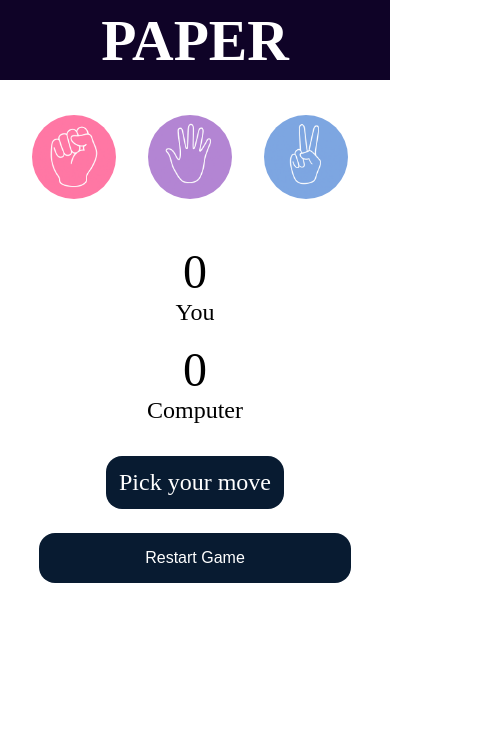
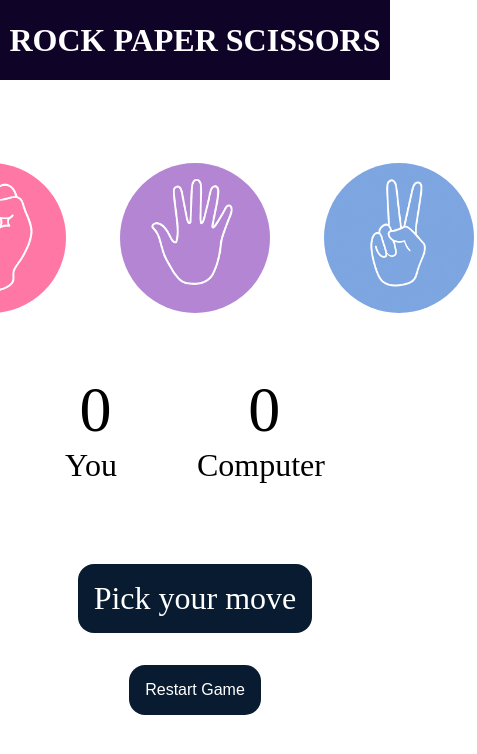
Before and after one commit to GitWithAnkit/rock-paper-scissors, a plain HTML site: page index.html in a window 390 px wide. Shown: the whole page, 477 px wide, since content can reach past the window. Drawn offline with Linux system fonts and the light colour scheme.

Commit message:
Update rps.css

```diff
--- a/rps.css
+++ b/rps.css
@@ -1,42 +1,36 @@
-* {
+*{
     margin: 0;
-    padding: 0;
-    box-sizing: border-box;
 }
 
-.header {
+.header{
     display: flex;
     background-color: rgb(15, 3, 39);
     color: white;
     height: 5rem;
     justify-content: center;
     align-items: center;
-    text-align: center;
-    font-size: 1.8rem;
-    padding: 0 1rem;
 }
 
-.choices {
+.choices{
     display: flex;
     justify-content: center;
     align-items: center;
     gap: 3rem;
     margin-top: 5rem;
-    flex-wrap: wrap;
 }
 
-.choice {
+.choice{
     height: 165px;
     width: 165px;
     transition: transform 0.3s ease, border 0.3s ease;
 }
 
-.choice:hover {
+.choice:hover{
     transform: scale(1.1);
     cursor: pointer;
 }
 
-img {
+img{
     height: 150px;
     width: 150px;
     object-fit: cover;
@@ -44,31 +38,24 @@ img {
     border: 3px solid transparent;
 }
 
-img.selected {
-    border: 3px solid black;
-}
-
-.scoreboard {
+.scoreboard{
     display: flex;
     justify-content: center;
     align-items: center;
     gap: 5rem;
     font-size: 2rem;
     margin-top: 3rem;
-    flex-wrap: wrap;
-    text-align: center;
 }
 
-#user-score,
-#comp-score {
+#user-score, #comp-score{
     font-size: 4rem;
 }
 
-#user-score {
+#user-score{
     padding-left: 0.9rem;
 }
 
-#comp-score {
+#comp-score{
     padding-left: 3.2rem;
 }
 
@@ -77,8 +64,6 @@ img.selected {
     align-items: center;
     justify-content: center;
     margin-top: 5rem;
-    padding: 0 1rem;
-    text-align: center;
 }
 
 #msg {
@@ -90,7 +75,11 @@ img.selected {
   border-radius: 1rem;
 }
 
-.button {
+img.selected {
+    border: 3px solid black;
+}
+
+.button{
     display: flex;
     justify-content: center;
     margin-top: 2rem;
@@ -110,55 +99,3 @@ img.selected {
 #restart-btn:hover {
     background-color: #0d2a4d;
 }
-
-/* ✅ Mobile Responsive Section */
-@media screen and (max-width: 600px) {
-    .choices {
-        flex-direction: row;
-        flex-wrap: wrap;
-        gap: 1rem;
-        margin-top: 2rem;
-    }
-
-    .choice {
-        height: 100px;
-        width: 100px;
-    }
-
-    img {
-        height: 90px;
-        width: 90px;
-    }
-
-    .scoreboard {
-        flex-direction: column;
-        gap: 1rem;
-        font-size: 1.5rem;
-        margin-top: 2rem;
-    }
-
-    #user-score, #comp-score {
-        font-size: 3rem;
-        padding-left: 0;
-    }
-
-    .msg-box {
-        margin-top: 2rem;
-        padding: 0 1rem;
-    }
-
-    #msg {
-        font-size: 1.5rem;
-        text-align: center;
-        padding: 0.8rem;
-    }
-
-    .button {
-        margin-top: 1.5rem;
-    }
-
-    #restart-btn {
-        width: 80%;
-        font-size: 1rem;
-    }
-}
```
Lines whose indentation alone changed are shown as unchanged.
